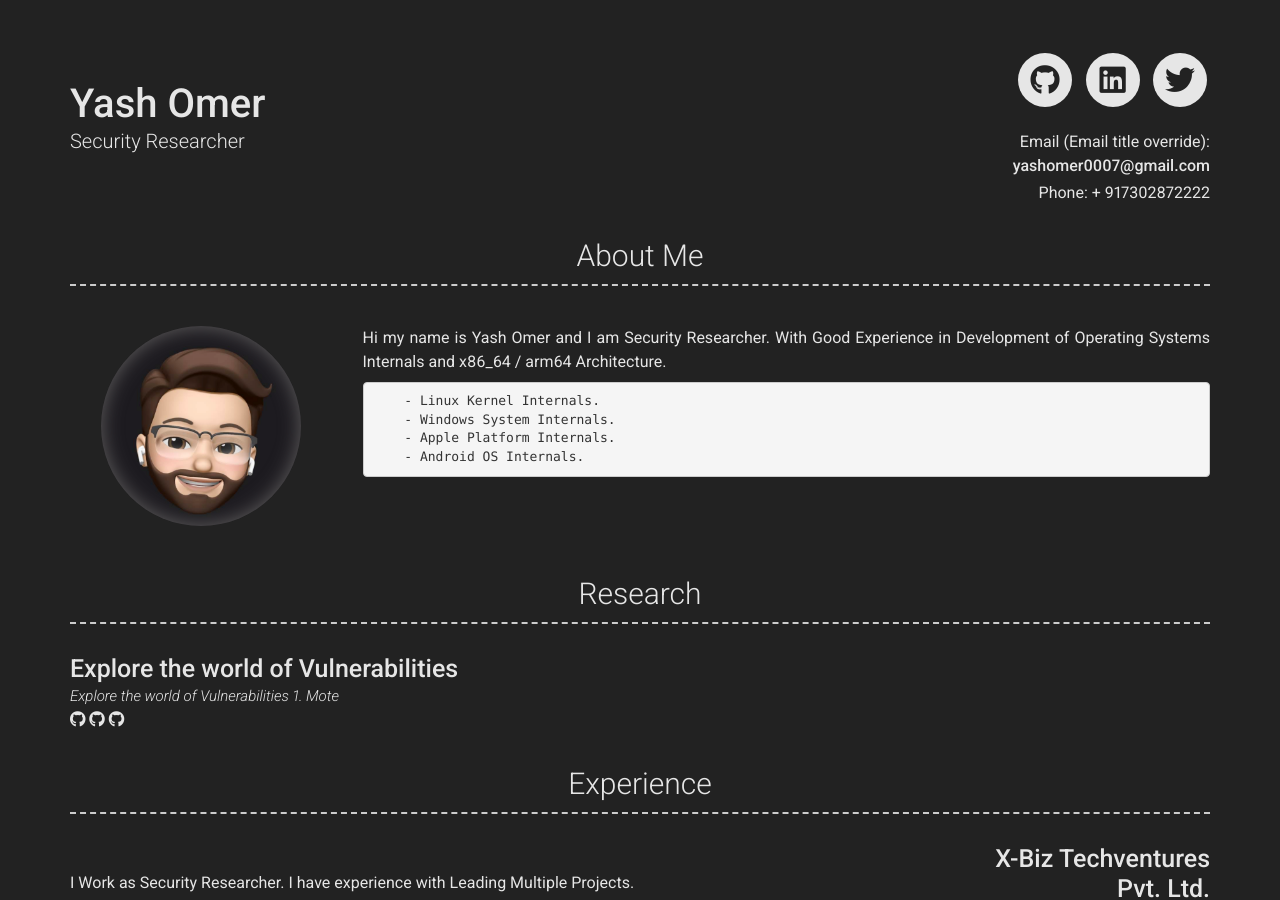
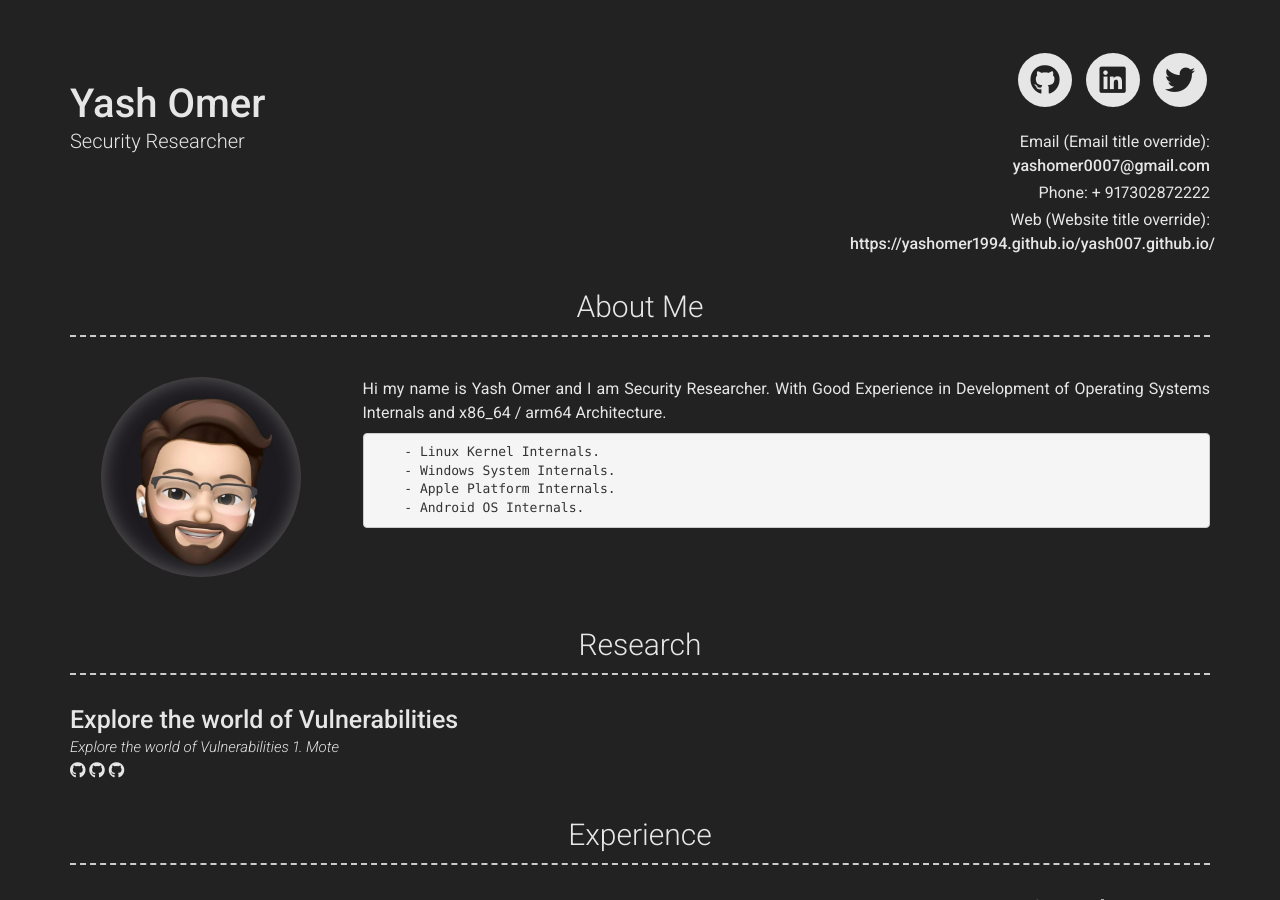
Before and after one commit to yashomer1994/Resume, a Jekyll site: the page built from index.md, in a window 1280 px wide and 900 px high. Built offline with Jekyll 4.4.1, drawn with Linux system fonts in a browser that asks for light colours; nearby versions of some CDN libraries; some of the changed lines change nothing that is shown.

Commit message:
Update _config.yml

```diff
--- a/_config.yml
+++ b/_config.yml
@@ -12,8 +12,8 @@ email: yashomer0007@gmail.com
 email_title: Email (Email title override)
 phone: + 917302872222
 # phone_title: Phone (Phone title override)
-#website: https://yashomer1994.github.io/yash007.github.io/
-# website_title: Web (Website title override)
+website: https://yashomer1994.github.io/yash007.github.io/
+website_title: Web (Website title override)
 
 # Dark Mode (true/false/never)
 darkmode: true
```
